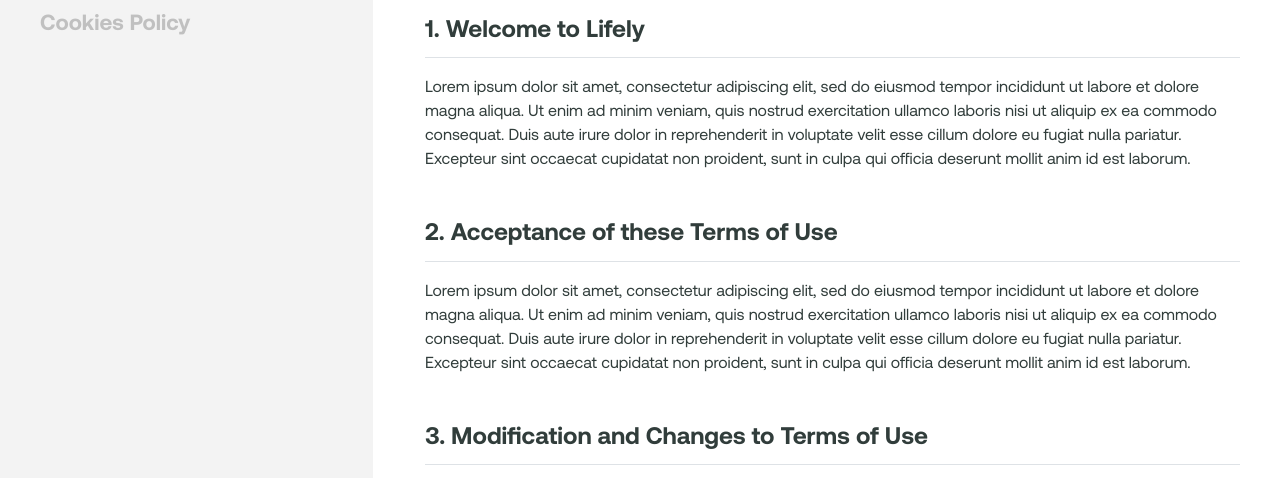
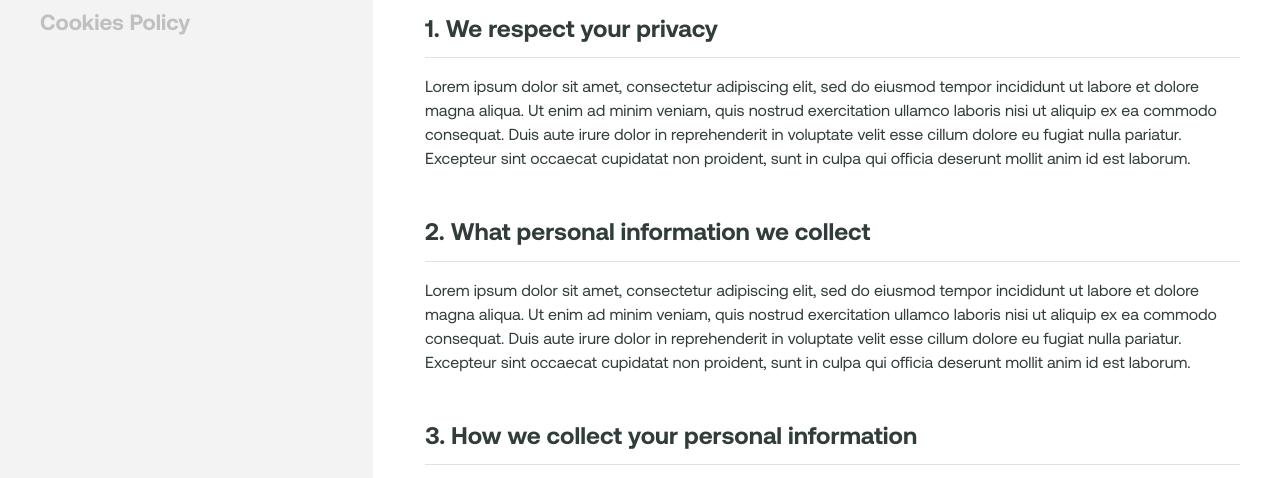
Before and after one commit to dileeppal/lifly, a website: page privacy-policy.html in a window 1280 px wide. Shown: the part 278-756 px from the top of the page. Drawn offline with Linux system fonts and the light colour scheme.

Commit message:
Content change

```diff
--- a/privacy-policy.html
+++ b/privacy-policy.html
@@ -50,15 +50,15 @@
 
                                         <div class="mt-5">
                                             <div class="d-block mb-5">
-                                                <h4 class="border-bottom pb-3 mb-3">1. Welcome to Lifely</h4>
+                                                <h4 class="border-bottom pb-3 mb-3">1. We respect your privacy</h4>
                                                 <p>Lorem ipsum dolor sit amet, consectetur adipiscing elit, sed do eiusmod tempor incididunt ut labore et dolore magna aliqua. Ut enim ad minim veniam, quis nostrud exercitation ullamco laboris nisi ut aliquip ex ea commodo consequat. Duis aute irure dolor in reprehenderit in voluptate velit esse cillum dolore eu fugiat nulla pariatur. Excepteur sint occaecat cupidatat non proident, sunt in culpa qui officia deserunt mollit anim id est laborum.</p>
                                             </div>
                                             <div class="d-block mb-5">
-                                                <h4 class="border-bottom pb-3 mb-3">2.  Acceptance of these Terms of Use</h4>
+                                                <h4 class="border-bottom pb-3 mb-3">2.  What personal information we collect</h4>
                                                 <p>Lorem ipsum dolor sit amet, consectetur adipiscing elit, sed do eiusmod tempor incididunt ut labore et dolore magna aliqua. Ut enim ad minim veniam, quis nostrud exercitation ullamco laboris nisi ut aliquip ex ea commodo consequat. Duis aute irure dolor in reprehenderit in voluptate velit esse cillum dolore eu fugiat nulla pariatur. Excepteur sint occaecat cupidatat non proident, sunt in culpa qui officia deserunt mollit anim id est laborum.</p>
                                             </div>
                                             <div class="d-block">
-                                                <h4 class="border-bottom pb-3 mb-3">3.  Modification and Changes to Terms of Use</h4>
+                                                <h4 class="border-bottom pb-3 mb-3">3.  How we collect your personal information</h4>
                                                 <p>Lorem ipsum dolor sit amet, consectetur adipiscing elit, sed do eiusmod tempor incididunt ut labore et dolore magna aliqua. Ut enim ad minim veniam, quis nostrud exercitation ullamco laboris nisi ut aliquip ex ea commodo consequat. Duis aute irure dolor in reprehenderit in voluptate velit esse cillum dolore eu fugiat nulla pariatur. Excepteur sint occaecat cupidatat non proident, sunt in culpa qui officia deserunt mollit anim id est laborum.</p>
                                             </div>
                                         </div>
```
